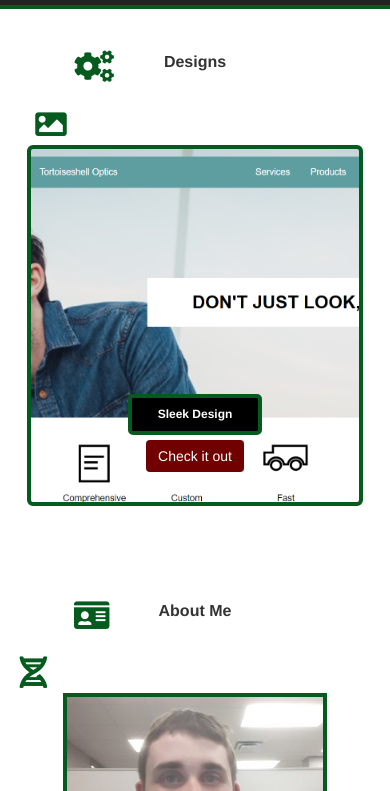
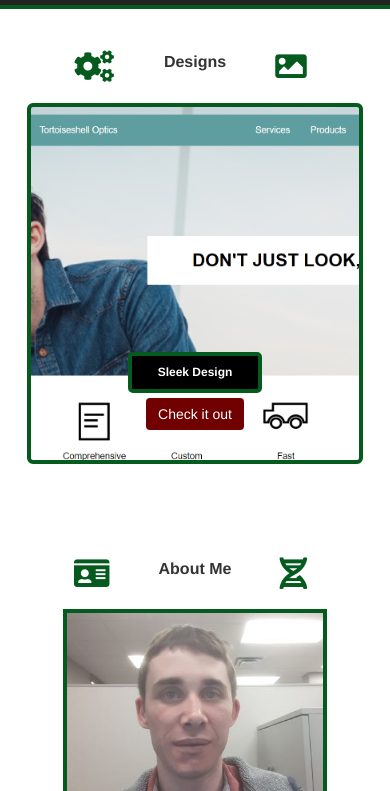
Before and after one commit to DanFortin2/danfortin2.github.io, a plain HTML site: page index.html in a window 390 px wide. Shown: the part 53-844 px from the top of the page. Drawn offline with nearby package versions, Linux system fonts and the light colour scheme; grey boxes are pictures that could not be loaded; a web font is replaced by a local one.

Commit message:
fixed one slight issue with mobile sizing

```diff
--- a/resources/css/style.css
+++ b/resources/css/style.css
@@ -286,7 +286,7 @@ span {
   i {
     transform: scale(0.75);
   }
-  .text-left {
+  .company-name {
     width: 70%;
   }
 }
```
